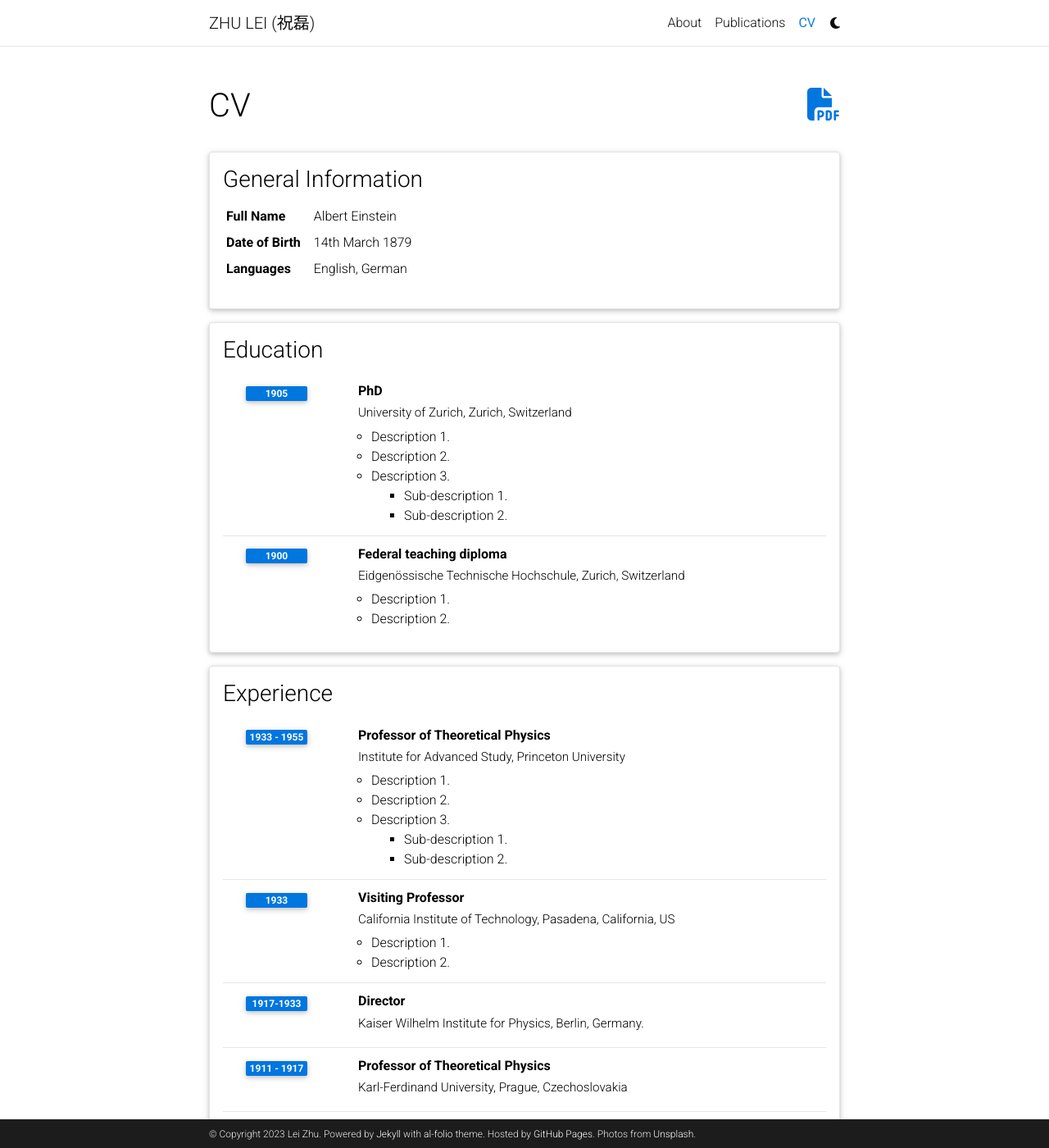
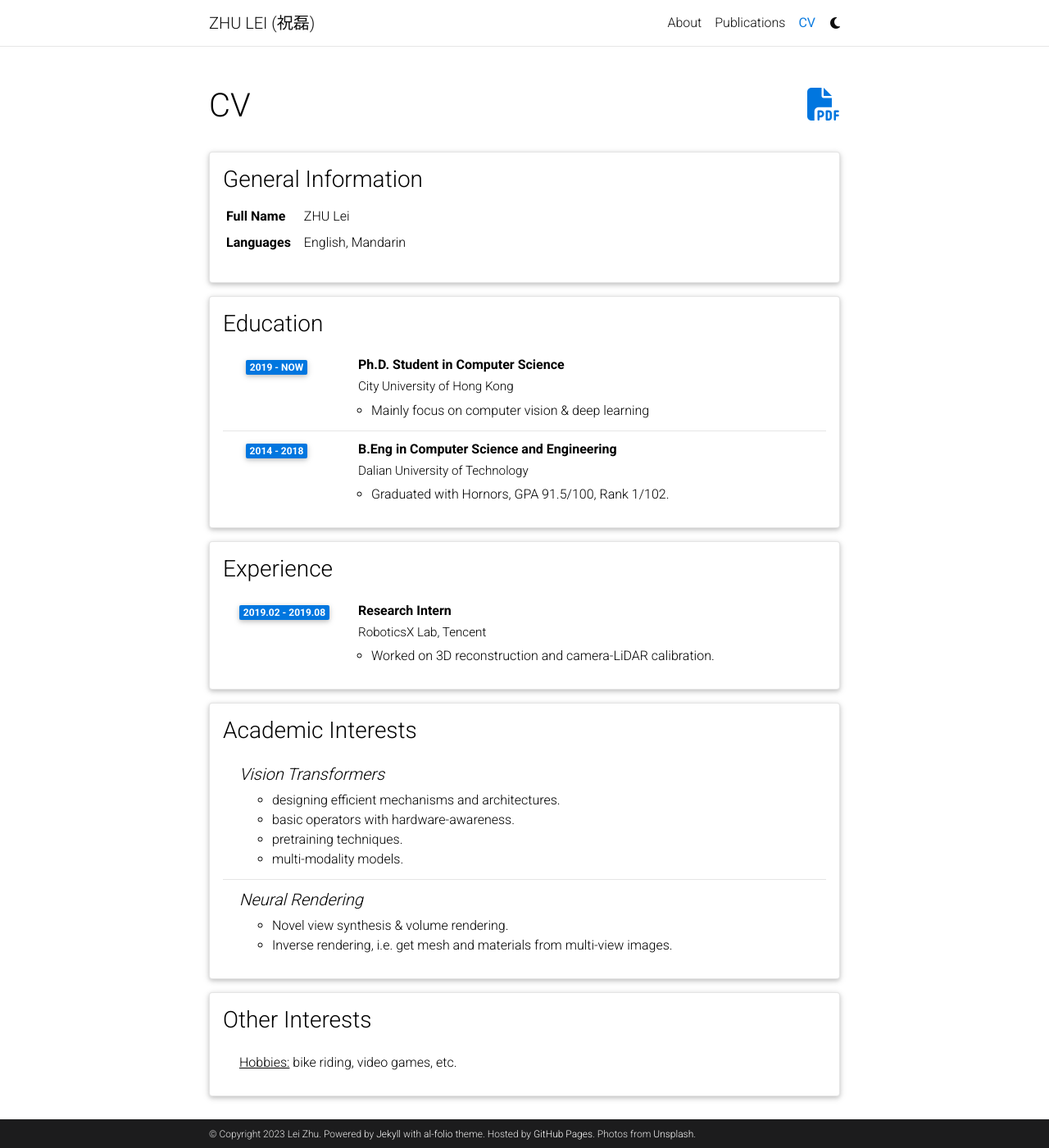
Before and after one commit to rayleizhu/rayleizhu.github.io, a Jekyll site: the page built from _pages/cv.md, in a window 1280 px wide and 1400 px high. Shown: the whole window at 82% size. Built offline with Jekyll 4.4.1, drawn with Linux system fonts in a browser that asks for light colours; comment, search, counter and statistics services are not loaded; a style sheet for code colours, icons or effects is not loaded; some of the changed text lies outside the part shown.

Commit message:
[update] add cv

```diff
--- a/_data/cv.yml
+++ b/_data/cv.yml
@@ -2,96 +2,48 @@
   type: map
   contents:
     - name: Full Name
-      value: Albert Einstein
-    - name: Date of Birth
-      value: 14th March 1879
+      value: ZHU Lei
     - name: Languages
-      value: English, German
+      value: English, Mandarin
 
 - title: Education
   type: time_table
   contents:
-    - title: PhD
-      institution: University of Zurich, Zurich, Switzerland
-      year: 1905
+    - title: Ph.D. Student in Computer Science
+      institution: City University of Hong Kong
+      year: 2019 - Now
       description:
-        - Description 1.
-        - Description 2.
-        - title: Description 3.
-          contents:
-            - Sub-description 1.
-            - Sub-description 2.
-    - title: Federal teaching diploma
-      institution: Eidgenössische Technische Hochschule, Zurich, Switzerland
-      year: 1900
+        - Mainly focus on computer vision & deep learning
+    - title: B.Eng in Computer Science and Engineering
+      institution: Dalian University of Technology
+      year: 2014 - 2018
       description:
-        - Description 1.
-        - Description 2.
+        - Graduated with Hornors, GPA 91.5/100, Rank 1/102.
 
 - title: Experience
   type: time_table
   contents:
-    - title: Professor of Theoretical Physics
-      institution: Institute for Advanced Study, Princeton University
-      year: 1933 - 1955
+    - title: Research Intern
+      institution: RoboticsX Lab, Tencent
+      year: 2019.02 - 2019.08
       description:
-        - Description 1.
-        - Description 2.
-        - title: Description 3.
-          contents:
-            - Sub-description 1.
-            - Sub-description 2.
-    - title: Visiting Professor
-      institution: California Institute of Technology, Pasadena, California, US
-      year: 1933
-      description:
-        - Description 1.
-        - Description 2.
-
-    - title: Director
-      institution: Kaiser Wilhelm Institute for Physics, Berlin, Germany.
-      year: 1917-1933
-
-    - title: Professor of Theoretical Physics
-      institution: Karl-Ferdinand University, Prague, Czechoslovakia
-      year: 1911 - 1917
-      description:
-
-    - title: Associate Professor of Theoretical Physics
-      institution: University of Zurich, Zurich, Switzerland
-      year: 1909 - 1911
-
-- title: Open Source Projects
-  type: time_table
-  contents:
-    - title: <a href="https://github.com/alshedivat/al-folio">al-folio</a>
-      year: 2015-now
-      description: A beautiful, simple, clean, and responsive Jekyll theme for academics.
-
-- title: Honors and Awards
-  type: time_table
-  contents:
-    - year: 1921
-      items:
-        - Nobel Prize in Physics
-        - Matteucci Medal
-    - year: 2029
-      items:
-        - Max Planck Medal
+        - Worked on 3D reconstruction and camera-LiDAR calibration.
 
 - title: Academic Interests
   type: nested_list
   contents:
-    - title: Topic 1.
+    - title: Vision Transformers
       items:
-        - Description 1.
-        - Description 2.
-    - title: Topic 2.
+        - designing efficient mechanisms and architectures.
+        - basic operators with hardware-awareness.
+        - pretraining techniques.
+        - multi-modality models.
+    - title: Neural Rendering
       items:
-        - Description 1.
-        - Description 2.
+        - Novel view synthesis & volume rendering.
+        - Inverse rendering, i.e. get mesh and materials from multi-view images.
 
 - title: Other Interests
   type: list
   contents:
-    - <u>Hobbies:</u> Hobby 1, Hobby 2, etc.
+    - <u>Hobbies:</u> bike riding, video games, etc.
```
